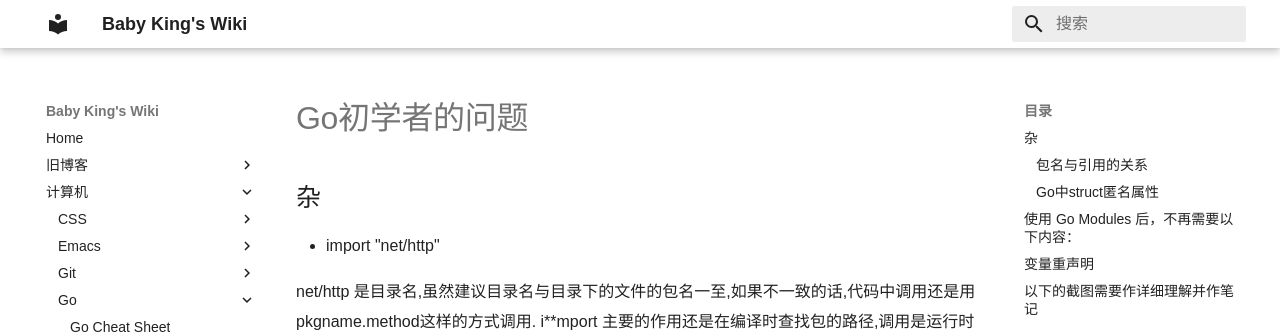
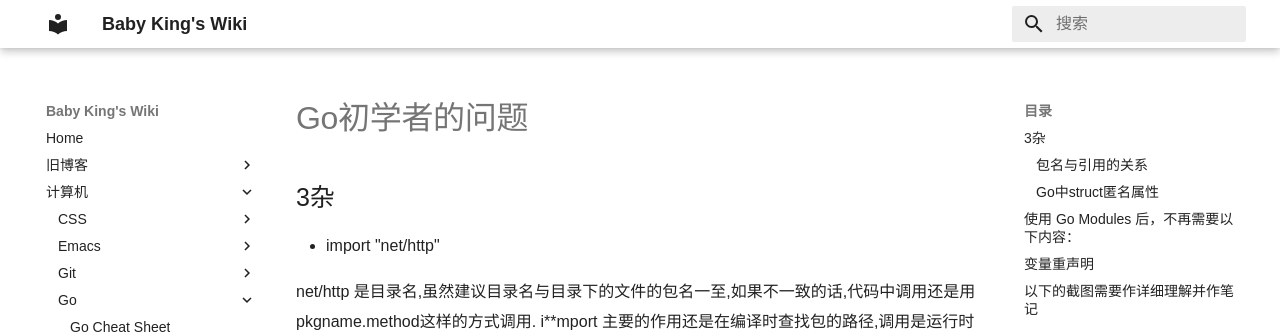
Before and after one commit to babyking/wiki, an MkDocs documentation site: the page built from wiki/计算机/Go/Go初学者的问题.md, in a window 1280 px wide and 900 px high. Shown: the top 334 px of the window. Built offline with MkDocs 1.6.1 and Material for MkDocs 9.7.7, drawn with Linux system fonts in a browser that asks for light colours.

Commit message:
quick commit

```diff
--- a/wiki/计算机/Go/Go初学者的问题.md
+++ b/wiki/计算机/Go/Go初学者的问题.md
@@ -1,4 +1,4 @@
-## 杂
+## 3杂
 
 * import "net/http"
 
```
